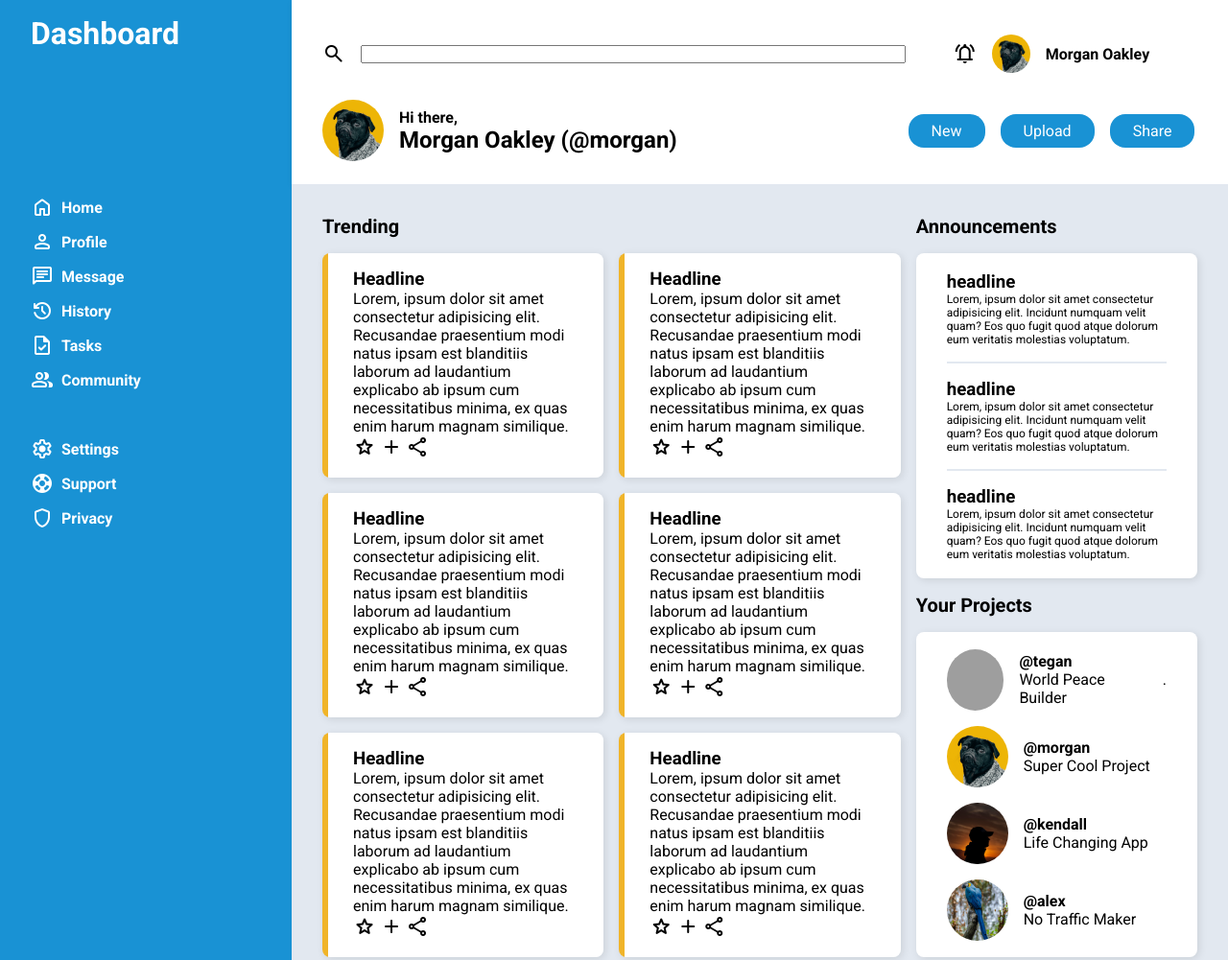
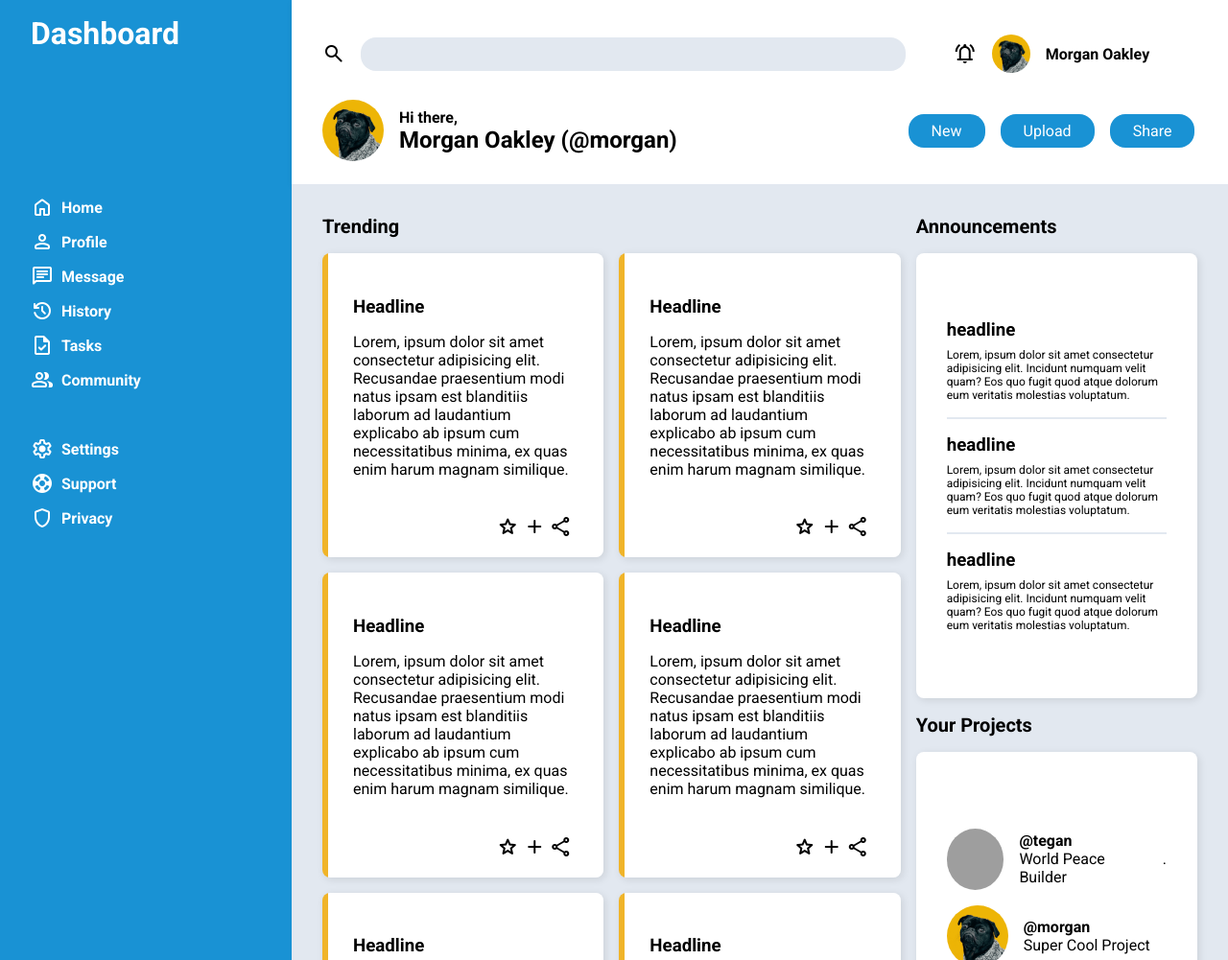
Before and after one commit to jctemp/admin-dashboard, a plain HTML site: page index.html in a window 1280 px wide. Shown: the top 1001 px of the page at 96% size. Drawn offline with nearby package versions, Linux system fonts and the light colour scheme; grey boxes are pictures that could not be loaded.

Commit message:
Fix design differences

```diff
--- a/css/header.css
+++ b/css/header.css
@@ -15,6 +15,12 @@
 
 input[type="search"] {
     flex: 1 0;
+
+    background: var(--color-background-light-blue);
+    border: none;
+    border-radius: 1rem;
+    font-size: 1rem;
+    padding: .5rem 1.5rem;
 }
 
 .user,
--- a/css/main.css
+++ b/css/main.css
@@ -33,6 +33,23 @@
 
     background: var(--color-accent);
     background: linear-gradient(90deg, var(--color-accent) 2%, var(--color-background-white) 2%);
+
+    display: grid;
+    grid-template-rows: 1fr 3fr 1fr;
+    gap: 1rem;
+}
+
+.card h3 {
+    align-self: end;
+}
+
+.card p {
+    align-self: start;
+}
+
+.card .links {
+    align-self: end;
+    justify-self: right;
 }
 
 .links button {
@@ -60,6 +77,10 @@
     gap: 1rem;
 }
 
+.announcements h3 {
+    margin-bottom: .5rem;
+}
+
 .announcements p {
     font-size: .75rem;
 }
```
